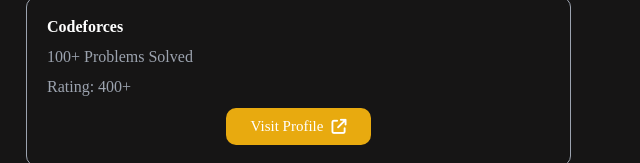
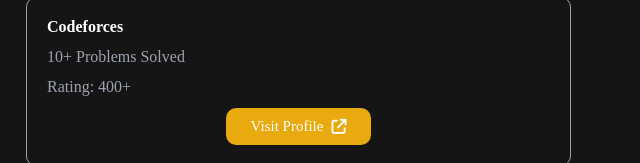
Before and after one commit to Sachin-Chaudharyy/Portfolio, a plain HTML site: page index.html in a window 1280 px wide. Shown: the part 2598-2761 px from the top of the page, 629-1269 px from the left. Drawn offline with Linux system fonts and the light colour scheme.

```diff
--- a/index.html
+++ b/index.html
@@ -195,7 +195,7 @@
 
             <div class="codingBox">
                 <h4>Codeforces</h4>
-                <p>100+ Problems Solved</p>
+                <p>10+ Problems Solved</p>
                 <p>Rating: 400+</p>
                 <a href="https://codeforces.com/profile/sachinchuadhary45" class="visitBtn">Visit Profile <i class="fa-solid fa-arrow-up-right-from-square"></i></a>
             </div>
```
